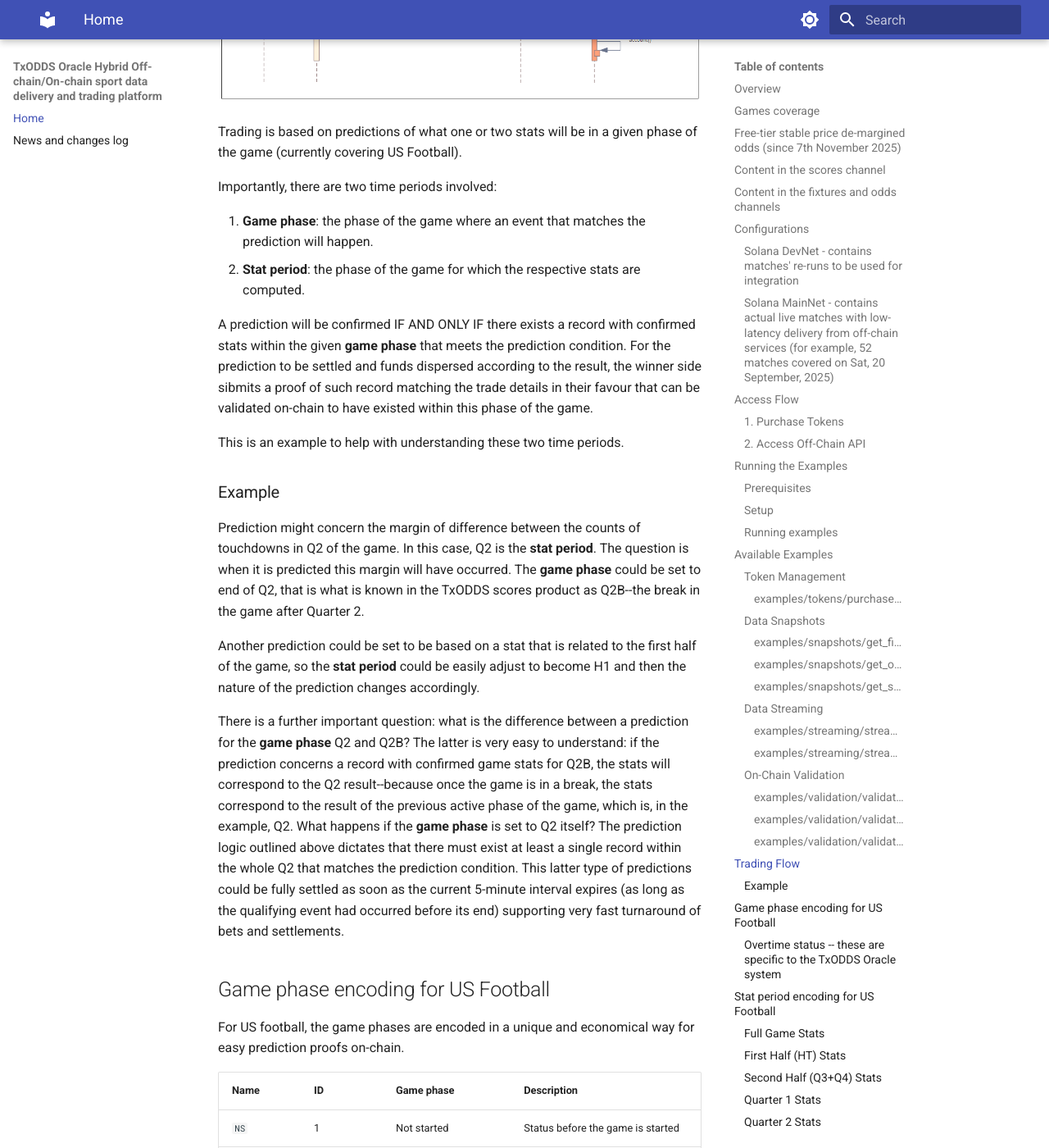
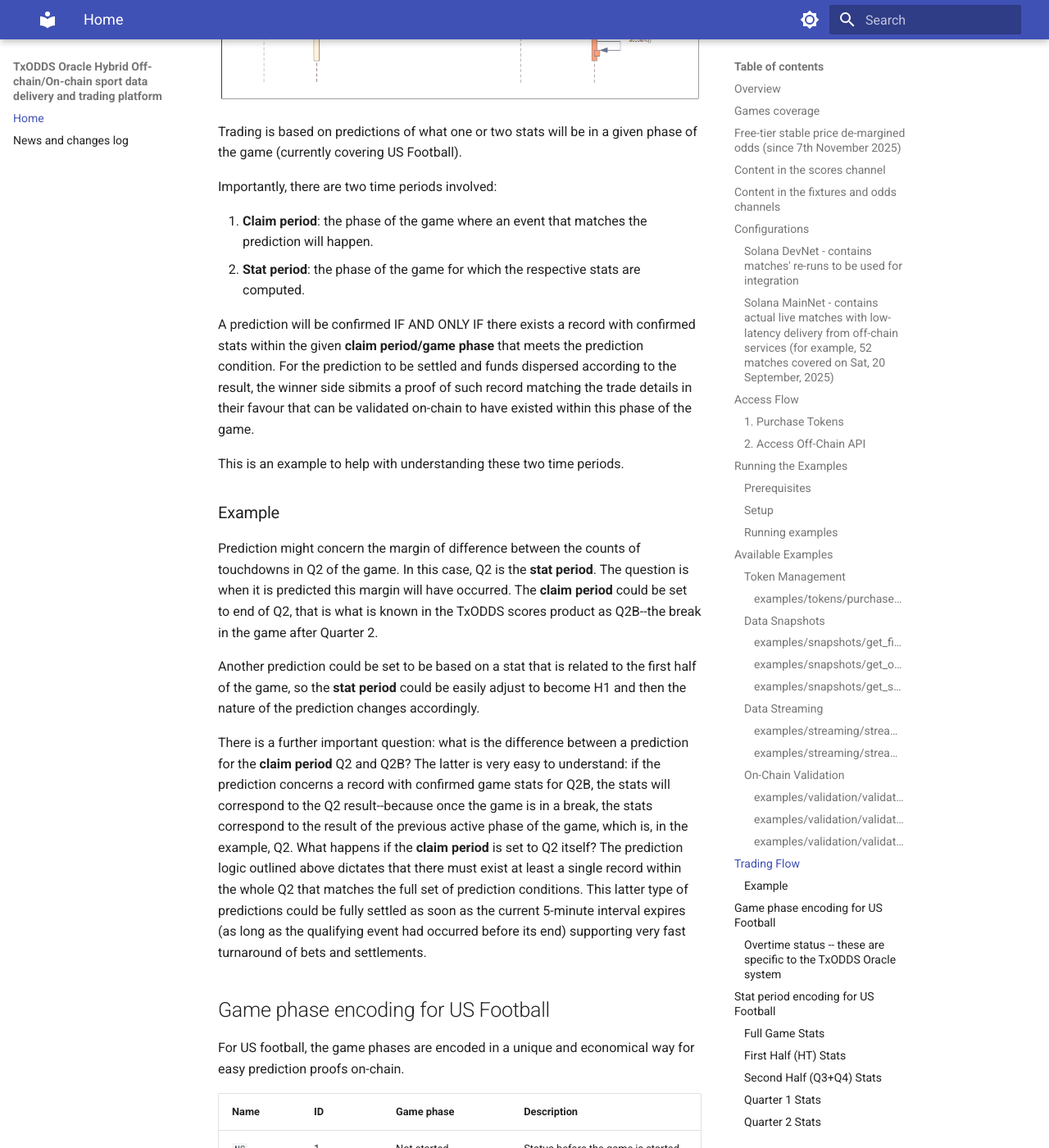
Before and after one commit to txodds/tx-on-chain, an MkDocs documentation site: the page built from docs/index.md, in a window 1280 px wide and 1400 px high, scrolled down 11394 px. Shown: the whole window at 82% size. Built offline with MkDocs 1.6.1 and Material for MkDocs 9.7.7, drawn with Linux system fonts in a browser that asks for light colours.

Commit message:
Add notes on claim period

```diff
--- a/docs/index.md
+++ b/docs/index.md
@@ -301,21 +301,21 @@ Trading is based on predictions of what one or two stats will be in a given phas
 
 Importantly, there are two time periods involved:
 
-1. **Game phase**: the phase of the game where an event that matches the prediction will happen.
+1. **Claim period**: the phase of the game where an event that matches the prediction will happen.
 2. **Stat period**: the phase of the game for which the respective stats are computed.
 
-A prediction will be confirmed IF AND ONLY IF there exists a record with confirmed stats within the given **game phase** that meets the prediction condition. For the prediction to be settled and funds dispersed according to the result, the winner side sibmits a proof of such record matching the trade details in their favour that can be validated on-chain to have existed within this phase of the game.
+A prediction will be confirmed IF AND ONLY IF there exists a record with confirmed stats within the given **claim period/game phase** that meets the prediction condition. For the prediction to be settled and funds dispersed according to the result, the winner side sibmits a proof of such record matching the trade details in their favour that can be validated on-chain to have existed within this phase of the game.
 
 This is an example to help with understanding these two time periods.
 
 ### Example
 
 Prediction might concern the margin of difference between the counts of touchdowns in Q2 of the game. In this case, Q2 is the **stat period**. The question is when it is predicted this margin will have occurred.
-The **game phase** could be set to end of Q2, that is what is known in the TxODDS scores product as Q2B--the break in the game after Quarter 2.
+The **claim period** could be set to end of Q2, that is what is known in the TxODDS scores product as Q2B--the break in the game after Quarter 2.
 
 Another prediction could be set to be based on a stat that is related to the first half of the game, so the **stat period** could be easily adjust to become H1 and then the nature of the prediction changes accordingly.
 
-There is a further important question: what is the difference between a prediction for the **game phase** Q2 and Q2B? The latter is very easy to understand: if the prediction concerns a record with confirmed game stats for Q2B, the stats will correspond to the Q2 result--because once the game is in a break, the stats correspond to the result of the previous active phase of the game, which is, in the example, Q2. What happens if the **game phase** is set to Q2 itself? The prediction logic outlined above dictates that there must exist at least a single record within the whole Q2 that matches the prediction condition. This latter type of predictions could be fully settled as soon as the current 5-minute interval expires (as long as the qualifying event had occurred before its end) supporting very fast turnaround of bets and settlements.
+There is a further important question: what is the difference between a prediction for the **claim period** Q2 and Q2B? The latter is very easy to understand: if the prediction concerns a record with confirmed game stats for Q2B, the stats will correspond to the Q2 result--because once the game is in a break, the stats correspond to the result of the previous active phase of the game, which is, in the example, Q2. What happens if the **claim period** is set to Q2 itself? The prediction logic outlined above dictates that there must exist at least a single record within the whole Q2 that matches the full set of prediction conditions. This latter type of predictions could be fully settled as soon as the current 5-minute interval expires (as long as the qualifying event had occurred before its end) supporting very fast turnaround of bets and settlements.
 
 ## Game phase encoding for US Football
 
```
Also changed, not shown: README.md (+3 -3 lines).
